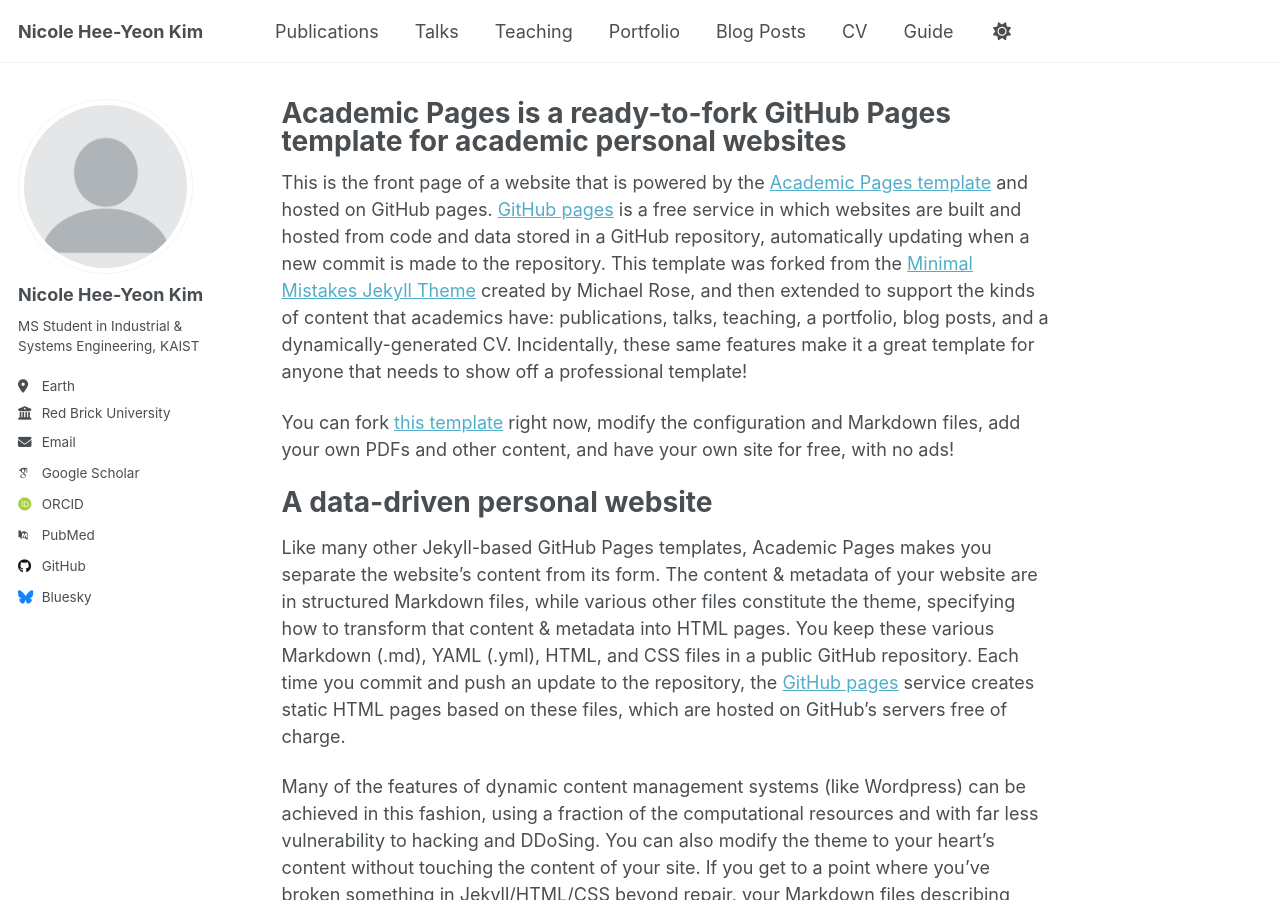
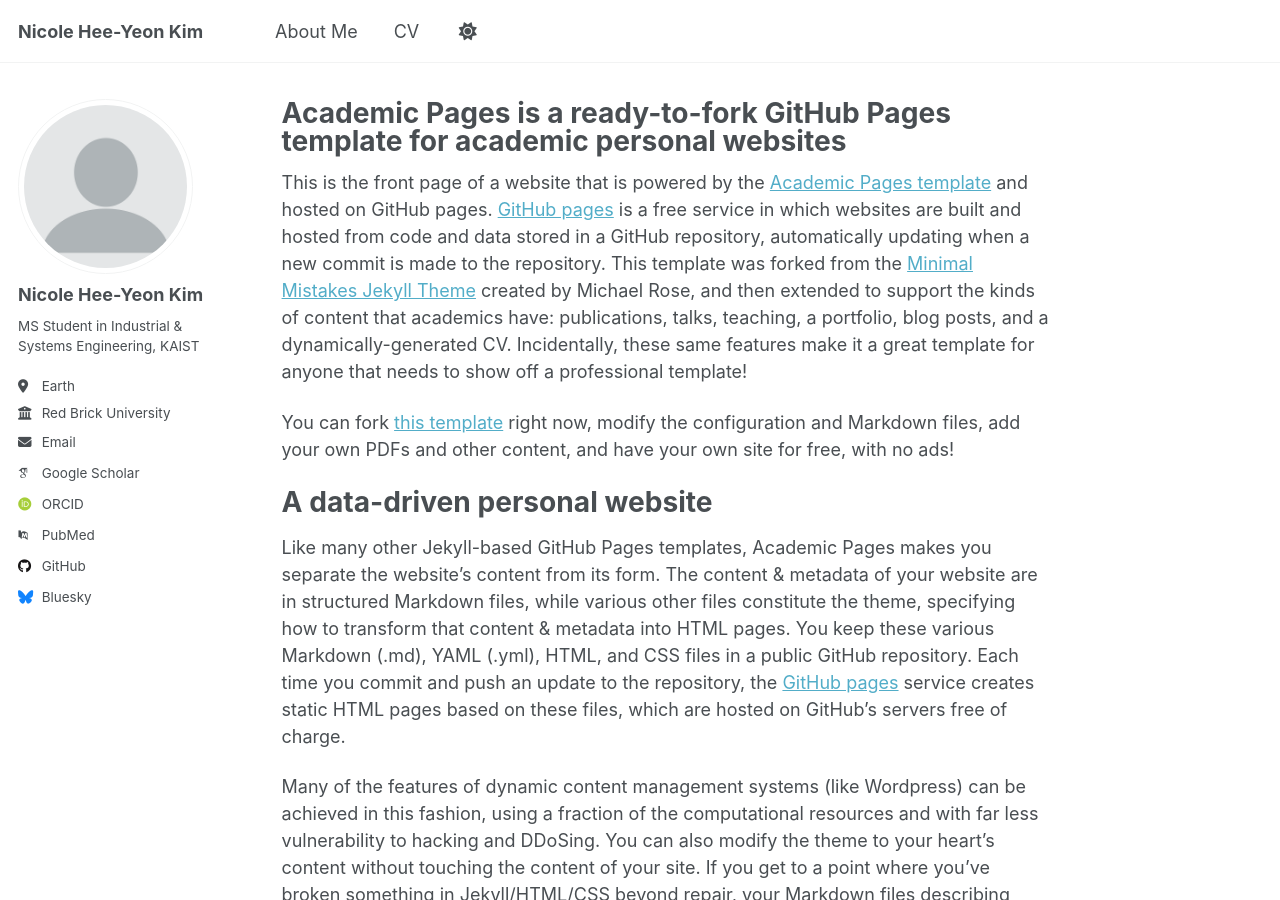
Before and after one commit to Nicole-Hee-Yeon-Kim/Nicole-Hee-Yeon-Kim.github.io, a Jekyll site: the page built from _pages/about.md, in a window 1280 px wide and 900 px high. Built offline with Jekyll 4.4.1, drawn with Linux system fonts in a browser that asks for light colours; some web fonts are replaced; a script that is not in the unit is left out.

Commit message:
Update navigation.yml

```diff
--- a/_data/navigation.yml
+++ b/_data/navigation.yml
@@ -8,26 +8,8 @@
 #      Markdown formatted page while the second is generated using JSON.
 
 main:
-  - title: "Publications"
-    url: /publications/
-
-  - title: "Talks"
-    url: /talks/
-
-  - title: "Teaching"
-    url: /teaching/
-
-  - title: "Portfolio"
-    url: /portfolio/
-
-  - title: "Blog Posts"
-    url: /year-archive/
+  - title: "About Me"
+    url: /about/
 
   - title: "CV"
-    url: /cv/
-
-  # - title: "CV"
-  #   url: /cv-json/
-
-  - title: "Guide"
-    url: /markdown/
+    url: /files/CV_Nicole\ Kim.pdf
```
